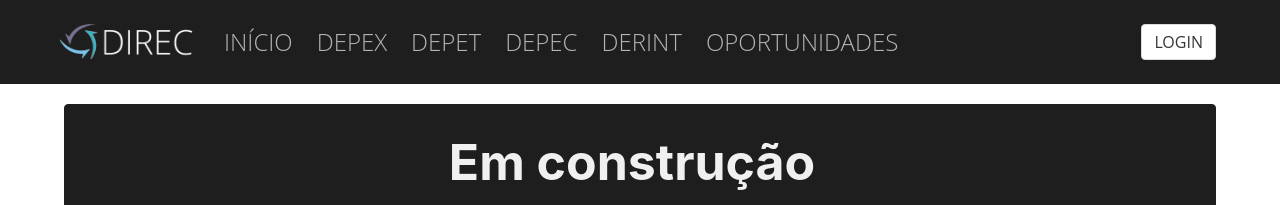
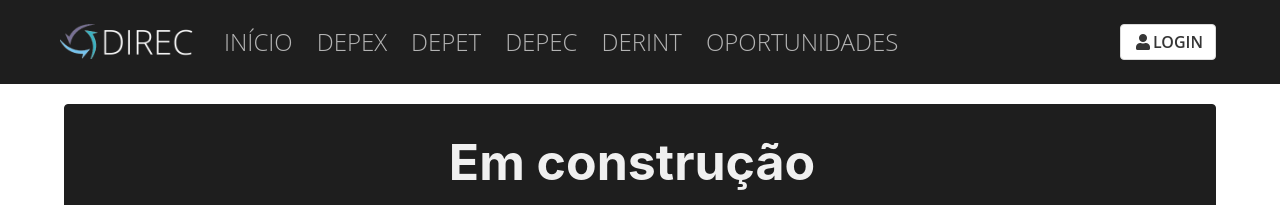
Before and after one commit to UTFPR-SH/direc, a Jekyll site: the page built from oportunities.html, in a window 1280 px wide. Shown: the top 205 px of the page. Built offline with Jekyll 4.4.1, drawn with Linux system fonts in a browser that asks for light colours.

Commit message:
Add an icon and make login button with a bold face
Signed-off-by: Rafael Campos Nunes <rafaelnunes@engineer.com>

```diff
--- a/_includes/navigation.html
+++ b/_includes/navigation.html
@@ -18,7 +18,7 @@
       {% endfor %}
 
       <div class="navbar-end">
-        <li><a href="/login.html" class="button is-yellow" style="font-weight: 400;">LOGIN</a></li>
+        <li><a href="/login.html" class="button is-yellow" style="font-weight: 600;"><i class="fa fa-fw fa-user"></i> LOGIN</a></li>
       </div>
     </ul>
   </div>
```
